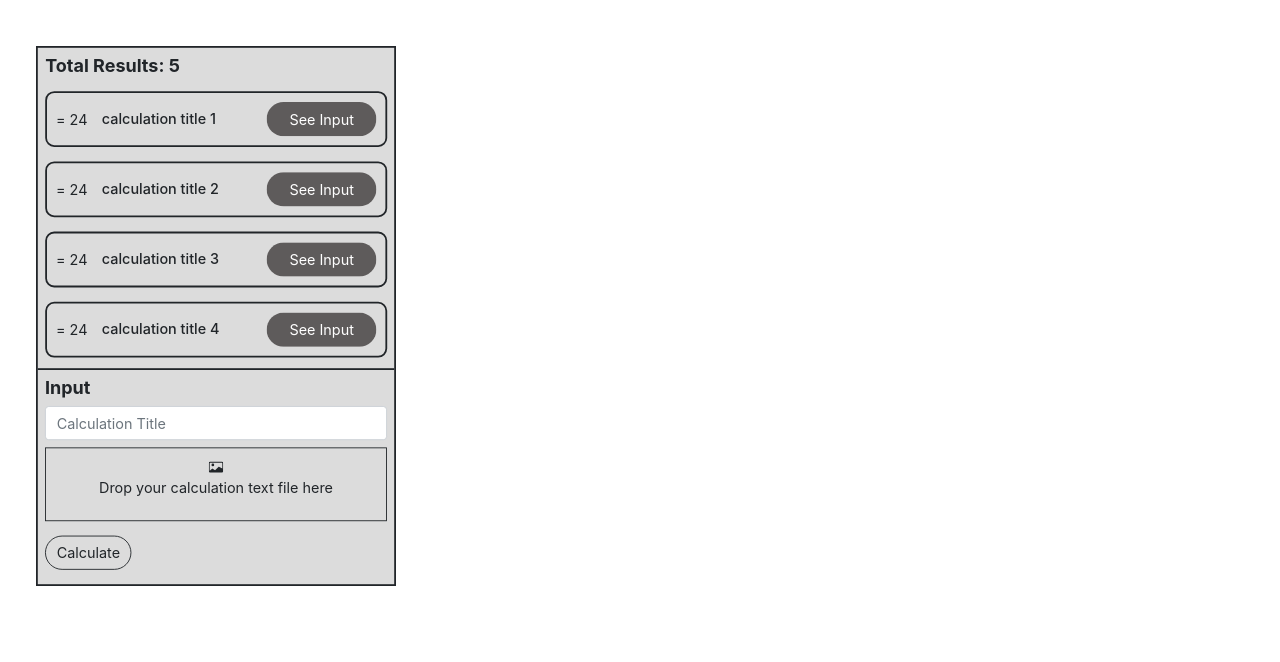
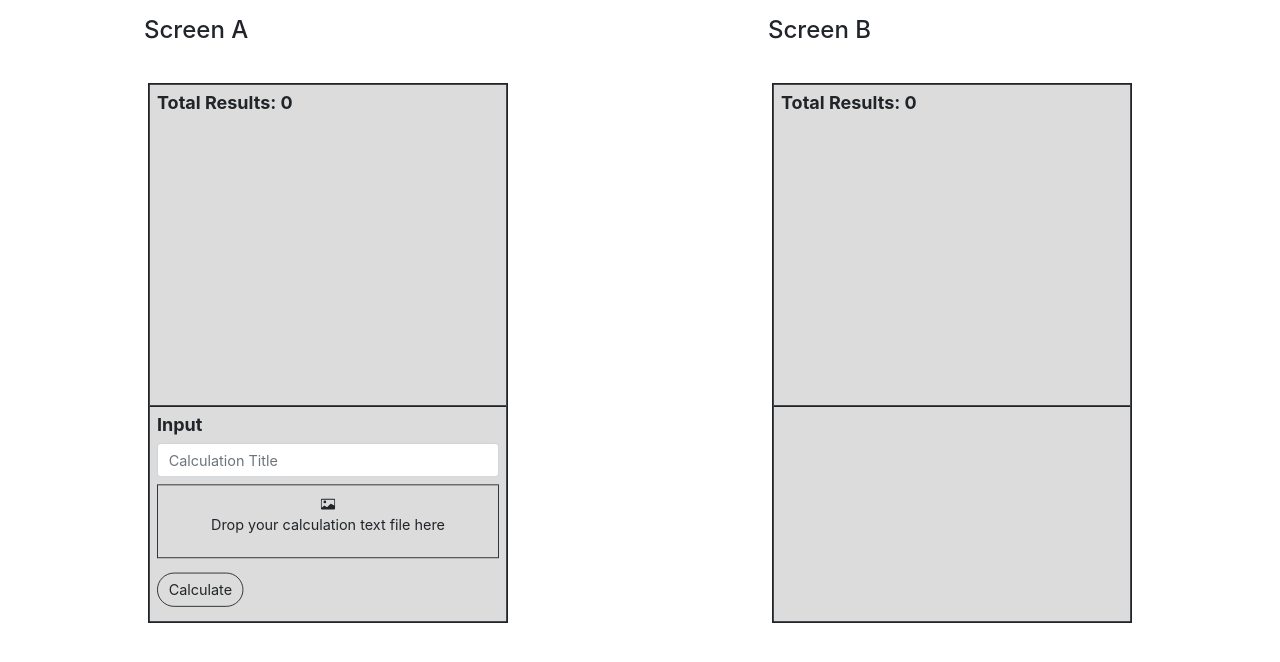
Before and after one commit to nahidsalekin/genius-calculator, a React (Create React App) app: page / in a window 1280 px wide. Shown: the top 662 px of the page. Built offline with nearby package versions, Linux system fonts and the light colour scheme.

Commit message:
file handling fixed

```diff
--- a/package.json
+++ b/package.json
@@ -6,8 +6,10 @@
     "@testing-library/jest-dom": "^5.15.1",
     "@testing-library/react": "^11.2.7",
     "@testing-library/user-event": "^12.8.3",
+    "bootstrap": "^5.1.3",
     "react": "^17.0.2",
     "react-beautiful-dnd": "^13.1.0",
+    "react-bootstrap": "^2.0.2",
     "react-dom": "^17.0.2",
     "react-drag-reorder": "^1.1.0",
     "react-dropzone": "^11.4.2",
--- a/src/Pages/Home/Home.js
+++ b/src/Pages/Home/Home.js
@@ -1,10 +1,42 @@
-import React from 'react';
+import React, { useState } from 'react';
 import ScreenA from './ScreenA/ScreenA';
+import ScreenB from './ScreenB/ScreenB';
+import ShowInput from './ShowInput/ShowInput';
 
 const Home = () => {
+    const [show, setShow] = useState(false);
+    const [content, setContent] = useState('');
+    const handleClose = () => setShow(false);
+    const handleShow = () => setShow(true);
     return (
         <div>
-            <ScreenA></ScreenA>
+            <div className="d-flex justify-content-around">
+                <div>
+                    <h4 className="ps-3">Screen A</h4>
+                    <ScreenA
+                        show={show}
+                        handleClose={handleClose}
+                        handleShow={handleShow}
+                        setContent={setContent}
+                    ></ScreenA>
+                </div>
+                <div>
+                    <h4 className="ps-3">Screen B</h4>
+                    <ScreenB
+                        show={show}
+                        handleClose={handleClose}
+                        handleShow={handleShow}
+                        setContent={setContent}
+                    ></ScreenB>
+                </div>
+            </div>
+
+            <ShowInput
+                show={show}
+                handleClose={handleClose}
+                handleShow={handleShow}
+                content={content}
+            ></ShowInput>
         </div>
     );
 };
--- a/src/Pages/Home/ScreenA/ScreenA.js
+++ b/src/Pages/Home/ScreenA/ScreenA.js
@@ -1,38 +1,35 @@
+import '../Screen.css'
 import React, { useState } from 'react';
 import { useDropzone } from 'react-dropzone';
 import { BsCardImage } from "react-icons/bs";
 import { DragDropContext, Droppable, Draggable } from 'react-beautiful-dnd';
 
-import './ScreenA.css'
-const ScreenA = () => {
-    const [results, setResults] = useState([1, 2, 3, 4, 5]);
+
+const ScreenA = ({ setContent, handleShow }) => {
+    const [results, setResults] = useState([]);
     const { acceptedFiles, getRootProps, getInputProps } = useDropzone();
     const [calcTitle, setCalcTitle] = useState('');
     const [fileContent, setFileContent] = useState('');
+    const [fileName, setFileName] = useState('');
 
-    const files = acceptedFiles.map(file => (
-        <li key={file.path}>
-            {file.path} - {file.size} bytes
-        </li>
-    ));
     function calculateInput(fn) {
         return new Function('return ' + fn)();
     }
     const handleSubmission = e => {
-
         e.preventDefault();
-        console.log(calcTitle, fileContent);
-        console.log(calculateInput(fileContent))
+        const newInput = { title: calcTitle, result: calculateInput(fileContent), input: fileContent };
+        setResults([...results, newInput])
+        e.target.reset();
+        setFileName('')
     }
     let fileReader;
 
     const handleFileRead = (e) => {
         setFileContent(fileReader.result);
-        console.log(fileContent)
-        // … do something with the 'content' …
     };
 
     const handleFileChosen = (file) => {
+        setFileName(file.name);
         fileReader = new FileReader();
         fileReader.onloadend = handleFileRead;
         fileReader.readAsText(file);
@@ -44,8 +41,11 @@ const ScreenA = () => {
         const items = Array.from(results);
         const [reorderedItem] = items.splice(result.source.index, 1);
         items.splice(result.destination.index, 0, reorderedItem);
-
         setResults(items);
+    }
+    const showInput = inputContent => {
+        setContent(inputContent);
+        handleShow();
     }
     return (
         <div className="screen-container">
@@ -59,6 +59,7 @@ const ScreenA = () => {
                             {(provided => (
                                 <div className="characters" {...provided.droppableProps}
                                     ref={provided.innerRef}>
+                                    {provided.placeholder}
                                     {
                                         results.map((result, index) => <Draggable key={index + 1}
                                             draggableId={`${index}-1`} index={index}
@@ -69,13 +70,13 @@ const ScreenA = () => {
                                                     ref={provided.innerRef}
                                                     className="result mb-3 d-flex align-items-center justify-content-between">
                                                     <div className="d-flex align-items-center">
-                                                        <span>= 24</span>
-                                                        <h6 className="mb-0 ms-3">calculation title {result}</h6>
+                                                        <span>= {result.result}</span>
+                                                        <h6 className="mb-0 ms-3">{result.title}</h6>
                                                     </div>
-                                                    <button className="btn rounded-pill px-4">See Input</button>
+                                                    <button className="btn rounded-pill px-4"
+                                                        onClick={() => showInput(result.input)}>See Input</button>
                                                 </div>
                                             )
-
                                             }
                                         </Draggable>)
                                     }
@@ -100,18 +101,18 @@ const ScreenA = () => {
                     <div {...getRootProps({ className: 'dropzone' })}
                         className="my-2 p-2 border border-dark w-100">
                         <input {...getInputProps()}
-
+                            required
+                            accept=".txt"
                             onChange={e => handleFileChosen(e.target.files[0])} />
-                        {files.length === 0 ?
+                        {fileName === '' ?
                             <p className="text-center">
                                 <BsCardImage />
                                 <br />
                                 Drop your calculation text file here</p>
                             :
-                            <ul>{files}</ul>
+                            <ul>{fileName}</ul>
                         }
                     </div>
-
                     <button type="submit" className="my-2 btn rounded-pill">Calculate</button>
                 </form>
 
--- a/src/Pages/Home/ScreenB/ScreenB.js
+++ b/src/Pages/Home/ScreenB/ScreenB.js
@@ -1,9 +1,95 @@
-import React from 'react';
+import '../Screen.css'
+import React, { useState } from 'react';
+import { useDropzone } from 'react-dropzone';
+import { BsCardImage } from "react-icons/bs";
+import { DragDropContext, Droppable, Draggable } from 'react-beautiful-dnd';
 
-const ScreenB = () => {
+
+const ScreenB = ({ setContent, handleShow }) => {
+    const [results, setResults] = useState([]);
+    const { acceptedFiles, getRootProps, getInputProps } = useDropzone();
+    const [calcTitle, setCalcTitle] = useState('');
+    const [fileContent, setFileContent] = useState('');
+    const [fileName, setFileName] = useState('');
+
+    function calculateInput(fn) {
+        return new Function('return ' + fn)();
+    }
+    const handleSubmission = e => {
+        e.preventDefault();
+        const newInput = { title: calcTitle, result: calculateInput(fileContent), input: fileContent };
+        setResults([...results, newInput])
+        e.target.reset();
+        setFileName('')
+    }
+    let fileReader;
+
+    const handleFileRead = (e) => {
+        setFileContent(fileReader.result);
+    };
+
+    const handleFileChosen = (file) => {
+        setFileName(file.name);
+        fileReader = new FileReader();
+        fileReader.onloadend = handleFileRead;
+        fileReader.readAsText(file);
+    };
+
+    function handleOnDragEnd(result) {
+        if (!result.destination) return;
+
+        const items = Array.from(results);
+        const [reorderedItem] = items.splice(result.source.index, 1);
+        items.splice(result.destination.index, 0, reorderedItem);
+        setResults(items);
+    }
+    const showInput = inputContent => {
+        setContent(inputContent);
+        handleShow();
+    }
     return (
-        <div>
+        <div className="screen-container">
+            <div className="results-container p-2">
+                <h5 className="fw-bold">Total Results: {results.length}</h5>
 
+                <div className="results mt-3">
+
+                    <DragDropContext onDragEnd={handleOnDragEnd}>
+                        <Droppable droppableId="characters">
+                            {(provided => (
+                                <div className="characters" {...provided.droppableProps}
+                                    ref={provided.innerRef}>
+                                    {provided.placeholder}
+                                    {
+                                        results.map((result, index) => <Draggable key={index + 1}
+                                            draggableId={`${index}-1`} index={index}
+                                        >
+                                            {(provided) => (
+                                                <div {...provided.draggableProps}
+                                                    {...provided.dragHandleProps}
+                                                    ref={provided.innerRef}
+                                                    className="result mb-3 d-flex align-items-center justify-content-between">
+                                                    <div className="d-flex align-items-center">
+                                                        <span>= {result.result}</span>
+                                                        <h6 className="mb-0 ms-3">{result.title}</h6>
+                                                    </div>
+                                                    <button className="btn rounded-pill px-4"
+                                                        onClick={() => showInput(result.input)}>See Input</button>
+                                                </div>
+                                            )
+                                            }
+                                        </Draggable>)
+                                    }
+                                </div>
+                            )
+                            )}
+                        </Droppable>
+
+                    </DragDropContext>
+
+                </div>
+
+            </div>
         </div>
     );
 };
--- /dev/null
+++ b/src/Pages/Home/ShowInput/ShowInput.js
@@ -0,0 +1,16 @@
+import React from 'react';
+import { Modal } from 'react-bootstrap';
+
+const ShowInput = ({ show, handleClose, content }) => {
+
+    return (
+        <Modal show={show} onHide={handleClose}>
+            <Modal.Header closeButton>
+                <Modal.Title>Input Content</Modal.Title>
+            </Modal.Header>
+            <Modal.Body className="text-center fw-bold fs-5">{content}</Modal.Body>
+        </Modal>
+    );
+};
+
+export default ShowInput;
```
Also changed, not shown: src/Pages/Home/Screen.css (renamed from src/Pages/Home/ScreenA/ScreenA.css), 1 other file (tests, documents, lock files or other folders).
